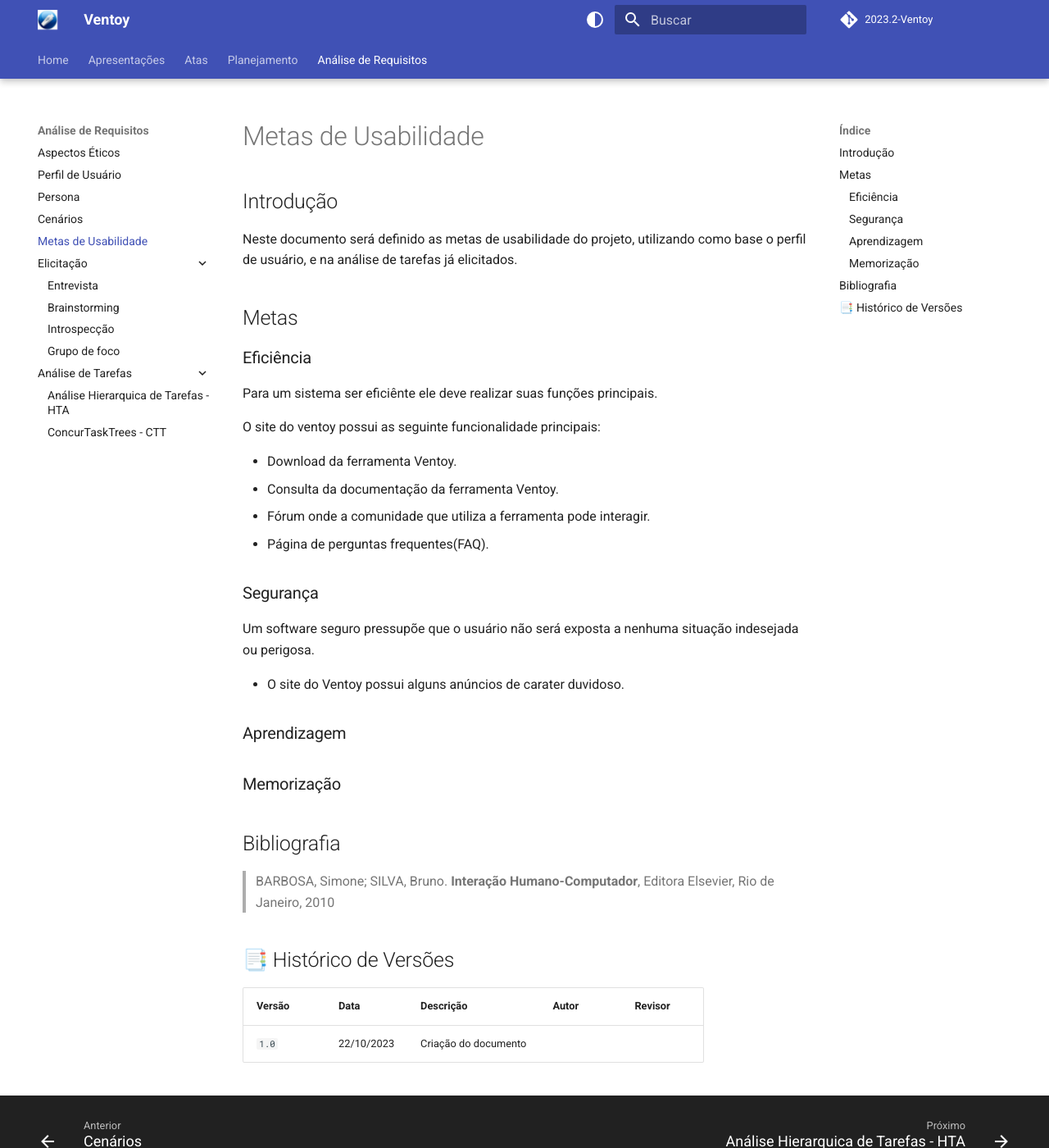
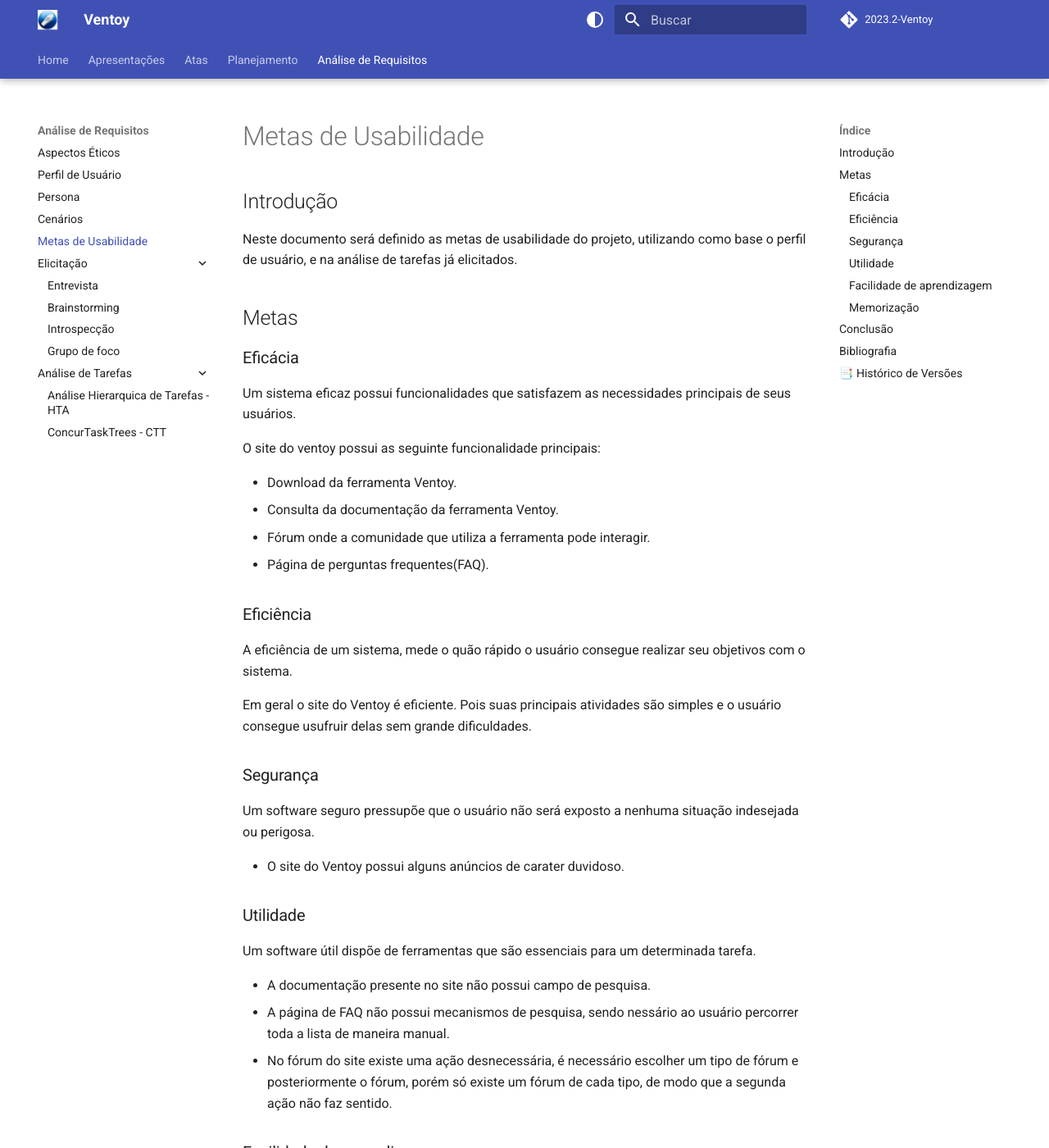
Before and after one commit to Interacao-Humano-Computador/2023.2-Ventoy, an MkDocs documentation site: the page built from docs/AnaliseDeRequisitos/metasUsabilidade.md, in a window 1280 px wide and 1400 px high. Shown: the whole window at 82% size. Built offline with MkDocs 1.6.1 and Material for MkDocs 9.7.7, drawn with Linux system fonts in a browser that asks for light colours; comment, search, counter and statistics services are not loaded; some of the changed text lies outside the part shown.

Commit message:
update especificação suplementar

```diff
--- a/docs/AnaliseDeRequisitos/metasUsabilidade.md
+++ b/docs/AnaliseDeRequisitos/metasUsabilidade.md
@@ -7,9 +7,10 @@
 
 ## Metas
 
-### Eficiência
+### Eficácia
 
-Para um sistema ser eficiênte ele deve realizar suas funções principais.
+Um sistema eficaz possui funcionalidades que satisfazem as necessidades principais de seus
+usuários.
 
 O site do ventoy possui as seguinte funcionalidade principais:
 
@@ -18,17 +19,40 @@
 - Fórum onde a comunidade que utiliza a ferramenta pode interagir.
 - Página de perguntas frequentes(FAQ).
 
+### Eficiência
+
+A eficiência de um sistema, mede o quão rápido o usuário consegue realizar seu objetivos
+com o sistema.
+
+Em geral o site do Ventoy é eficiente. Pois suas principais atividades são simples e o usuário
+consegue usufruir delas sem grande dificuldades.
+
 ### Segurança
 
-Um software seguro pressupõe que o usuário não será exposta a nenhuma situação indesejada
+Um software seguro pressupõe que o usuário não será exposto a nenhuma situação indesejada
 ou perigosa.
 
 - O site do Ventoy possui alguns anúncios de carater duvidoso.
 
-### Aprendizagem
+### Utilidade
+
+Um software útil dispõe de ferramentas que são essenciais para um determinada tarefa.
+
+- A documentação presente no site não possui campo de pesquisa.
+- A página de FAQ não possui mecanismos de pesquisa, sendo nessário ao usuário percorrer toda a
+lista de maneira manual.
+- No fórum do site existe uma ação desnecessária, é necessário escolher um tipo de fórum e posteriormente
+o fórum, porém só existe um fórum de cada tipo, de modo que a segunda ação não faz sentido.
+
+### Facilidade de aprendizagem
+
+
+
+
 
 ### Memorização
 
+## Conclusão
 
 
 ## Bibliografia
@@ -36,6 +60,7 @@
 > BARBOSA, Simone; SILVA, Bruno. **Interação Humano-Computador**, Editora Elsevier, Rio de Janeiro, 2010
 
 
+
 ## 📑 Histórico de Versões
 
 | Versão | Data       | Descrição   | Autor   | Revisor                                      |
```
Also changed, not shown: 2 other files.
